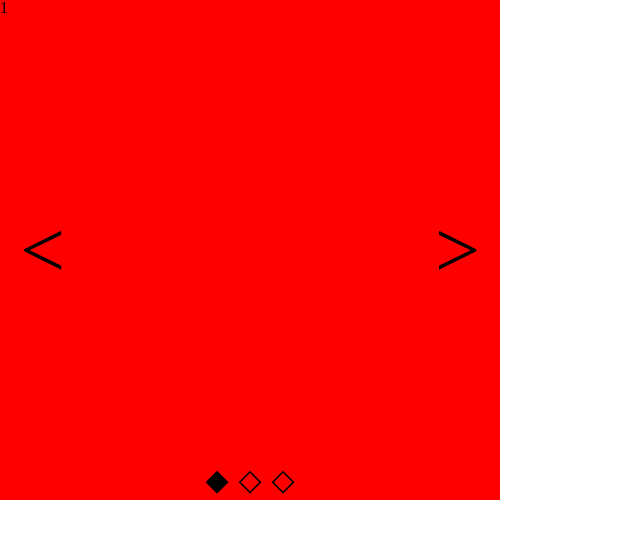
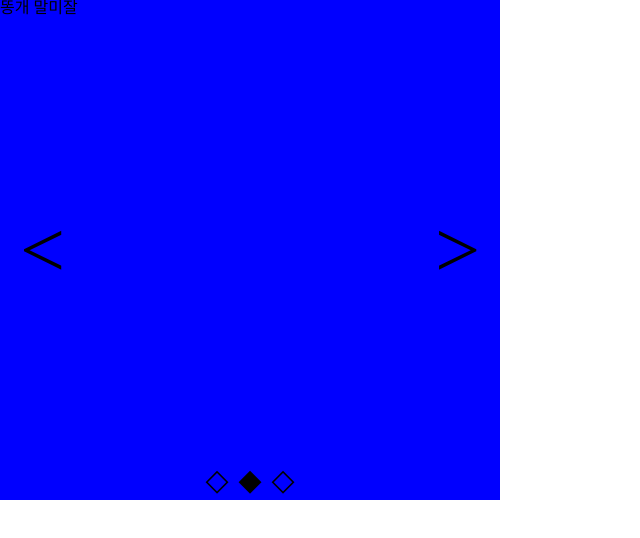
Before and after one commit to haenanim/ground, a React (Create React App) app: page / in a window 1280 px wide. Shown: the top 538 px of the page, without its empty margins (0-640 px from the left). Built offline with nearby package versions, Linux system fonts and the light colour scheme.

Commit message:
feat : 인터벌 기능 추가

```diff
--- a/src/App.tsx
+++ b/src/App.tsx
@@ -11,7 +11,7 @@ function App() {
           width: 500,
         }}
       >
-        <Carousel>
+        <Carousel autoPlay={5000}>
           <CarouselItem>
             <div
               style={{
@@ -19,7 +19,7 @@ function App() {
                 height: '100%',
               }}
             >
-              1
+              오해인 바보멍청이
             </div>
           </CarouselItem>
           <CarouselItem>
@@ -29,7 +29,7 @@ function App() {
                 height: '100%',
               }}
             >
-              2
+              똥개 말미잘
             </div>
           </CarouselItem>
           <CarouselItem>
--- a/src/components/Carousel/Carousel.tsx
+++ b/src/components/Carousel/Carousel.tsx
@@ -2,17 +2,24 @@ import React, { useEffect, useRef, useState } from 'react';
 import './Carousel.scoped.scss';
 
 interface CarouselProps {
+  autoPlay?: number;
   children: any;
 }
 
-export default function Carousel({ children }: CarouselProps) {
+export default function Carousel({ children, autoPlay }: CarouselProps) {
   const $carousel = useRef<HTMLDivElement>(null);
   const [parentWidth, setParentWidth] = useState(0);
   const [currentPage, setCurrentPage] = useState(1);
+  const [timeoutId, setTimeoutId] = useState<any>(null);
 
   useEffect(() => {
-    setParentWidth($carousel.current?.clientWidth || 0);
-  }, [$carousel.current?.clientWidth]);
+    initCarousel();
+    return () => {
+      if (timeoutId) {
+        clearInterval(timeoutId);
+      }
+    };
+  }, []);
 
   useEffect(() => {
     $carousel.current?.scrollTo(parentWidth * (currentPage - 1), 0);
@@ -27,8 +34,6 @@ export default function Carousel({ children }: CarouselProps) {
     } else {
       setCurrentPage(currentPage + 1);
     }
-
-    console.log(currentPage);
   };
   const goPrev = () => {
     console.log('go prev');
@@ -37,23 +42,35 @@ export default function Carousel({ children }: CarouselProps) {
     } else {
       setCurrentPage(currentPage - 1);
     }
-    console.log(currentPage);
   };
   const goTargetPage = (index: number) => {
     setCurrentPage(index + 1);
   };
+  const autoPlayCard = () => {
+    const timerId = setInterval(goNext, 5000);
+    setTimeoutId(timerId);
+  };
+
+  const initCarousel = () => {
+    setParentWidth($carousel.current?.clientWidth || 0);
+    if (autoPlay) {
+      autoPlayCard();
+    }
+  };
+
   return (
     <div className="carousel">
       <div className="carousel-wrapper" ref={$carousel}>
         <div className="carousel-track">
-          {children.map((child: any) =>
-            React.cloneElement(child, {
-              width: parentWidth,
-            })
-          )}
+          {children.map((child: any, idx: number) => (
+            <div key={`carousel-children-${idx}`}>
+              {React.cloneElement(child, {
+                width: parentWidth,
+              })}
+            </div>
+          ))}
         </div>
       </div>
-
       <div className="carousel-wrapper__left-btn" onClick={goPrev}>
         {'<'}
       </div>
@@ -64,6 +81,7 @@ export default function Carousel({ children }: CarouselProps) {
         {children.map((e: any, i: any) => {
           return (
             <div
+              key={`carousel-indicator-${i}`}
               className="carousel-indicator-btn"
               onClick={() => goTargetPage(i)}
             >
```
